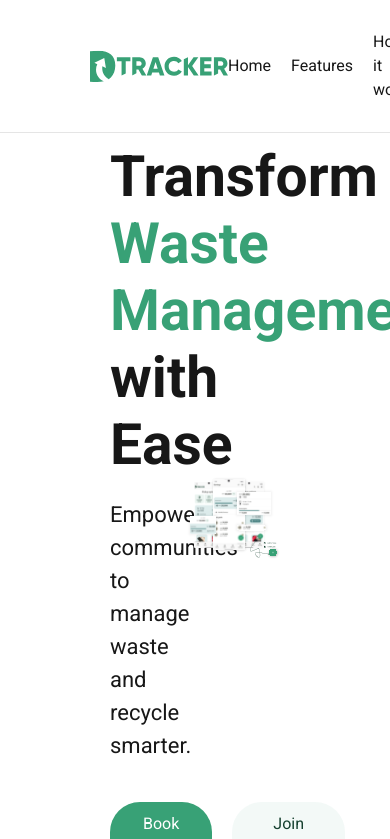
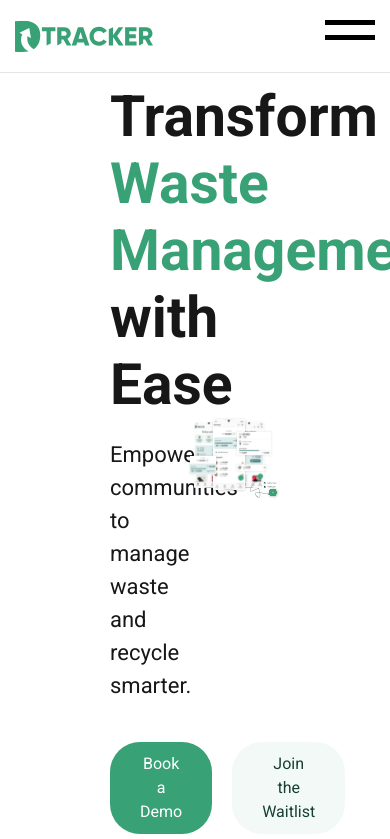
Before and after one commit to carrington-115/dtracker-website, a Next.js app: page / in a window 390 px wide. Shown: the top 839 px of the page. Built offline with nearby package versions, Linux system fonts and the light colour scheme.

Commit message:
built the structure of the mobile header

```diff
--- a/src/app/page.tsx
+++ b/src/app/page.tsx
@@ -5,6 +5,7 @@ import {
   FeaturesSection,
   Header,
   Hero,
+  MobileHeader,
   MoneySection,
   PartnerSection,
   ValuesSection,
@@ -16,6 +17,7 @@ export default function Home() {
   return (
     <Container>
       <Header />
+      <MobileHeader />
       <Hero />
       <FeaturesSection />
       <WorkElement />
--- a/src/components/Header.tsx
+++ b/src/components/Header.tsx
@@ -50,6 +50,7 @@ export default function componentName() {
         top: 0,
         right: 0,
         left: 0,
+        padding: scrolling ? "10px 90px" : "20px 90px",
       }}
     >
       <img src="/images/full-logo.svg" alt="logo" />
@@ -112,10 +113,12 @@ const Container = styled.header`
   display: flex;
   width: 100%;
   justify-content: space-between;
-  padding: 20px 90px;
   align-items: center;
   height: fit-content;
   border-bottom: 0.3px solid rgba(0, 0, 0, 0.1);
+  @media (min-width: 320px) and (max-width: 599px) {
+    display: none;
+  }
   .btns-container {
     display: flex;
     gap: 20px;
--- a/src/components/index.ts
+++ b/src/components/index.ts
@@ -11,6 +11,7 @@ import MoneySection from "./MoneySection";
 import WaitlistSection from "./WaitlistSection";
 import PartnerSection from "./PartnerSection";
 import DemoSection from "./DemoSection";
+import MobileHeader from "./mobile-components/Header";
 
 export {
   Buttons,
@@ -26,4 +27,5 @@ export {
   WaitlistSection,
   PartnerSection,
   DemoSection,
+  MobileHeader,
 };
--- /dev/null
+++ b/src/components/mobile-components/Header.tsx
@@ -0,0 +1,79 @@
+"use client";
+
+import { useRouter } from "next/navigation";
+import React, { useEffect, useState } from "react";
+import styled from "styled-components";
+
+export default function componentName() {
+  const [scrollPos, setScrollPos] = useState<number>(0);
+  const [scrolling, setScrolling] = useState<boolean>(false);
+  const [isClient, setIsClient] = useState<boolean>(false);
+  const router = useRouter();
+
+  const setSmoothNavigation = (linkId: string) => {
+    const id = linkId.slice(1);
+    const element = document.getElementById(id);
+    if (element) {
+      element.scrollIntoView({ behavior: "smooth" });
+    }
+  };
+
+  useEffect(() => {
+    const handleScroll = () => {
+      setScrollPos(window.scrollY);
+      setScrolling(scrollPos > 50);
+    };
+    if (typeof window !== undefined) {
+      handleScroll();
+    }
+    if (typeof window !== undefined) {
+      window.addEventListener("scroll", handleScroll);
+    }
+    setIsClient(true);
+  }, [scrollPos, scrolling]);
+
+  if (!isClient) return null;
+  return (
+    <Container
+      style={{
+        position: scrolling ? "fixed" : "relative",
+        transition: scrolling
+          ? "all 1s 250ms cubic-bezier(0.175, 0.885, 0.32, 1.275)"
+          : "none",
+        background: scrolling ? "rgba(255, 255, 255, 0.50)" : "white",
+        backdropFilter: "blur(10px)",
+        top: 0,
+        right: 0,
+        left: 0,
+      }}
+    >
+      <img src="/images/full-logo.svg" alt="logo" />
+      <div className="menu-icon">
+        <span className="top" />
+        <span className="bottom" />
+      </div>
+    </Container>
+  );
+}
+
+const Container = styled.header`
+  @media (min-width: 600px) {
+    display: none;
+  }
+  display: flex;
+  width: 100%;
+  justify-content: space-between;
+  padding: 20px 15px;
+  border-bottom: 0.3px solid rgba(0, 0, 0, 0.1);
+
+  .menu-icon {
+    display: flex;
+    flex-direction: column;
+    gap: 10px;
+    span {
+      width: 50px;
+      height: 5px;
+      background-color: black;
+    }
+  }
+`;
```
